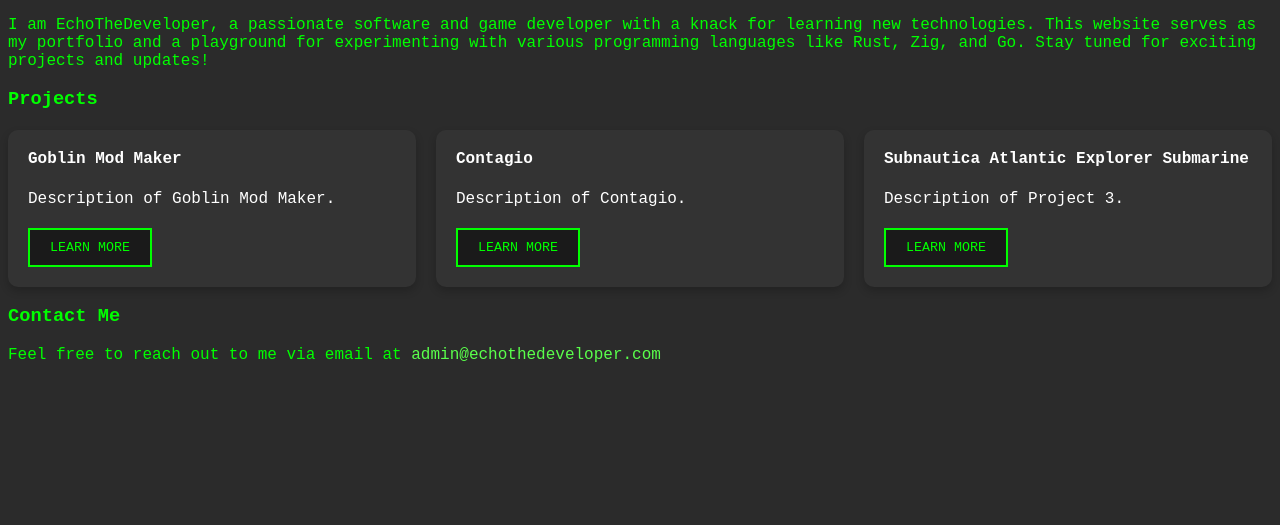
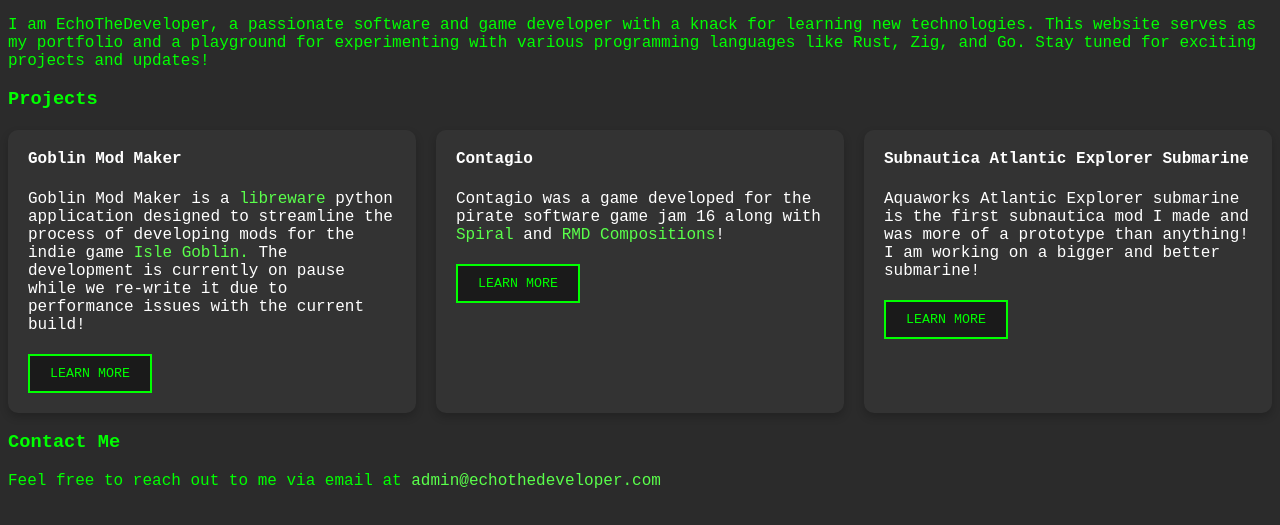
Before and after one commit to EchoTheDeveloper/EchoTheDeveloperCom, a plain HTML site: page index.html in a window 1280 px wide. Shown: the part 105-630 px from the top of the page. Drawn offline with Linux system fonts and the light colour scheme.

Commit message:
Added temporary project descriptions to all 3 projects

```diff
--- a/index.html
+++ b/index.html
@@ -21,17 +21,17 @@
         <div class="projects-grid">
             <div class="project-card">
                 <h4>Goblin Mod Maker</h4>
-                <p>Description of Goblin Mod Maker.</p>
+                <p>Goblin Mod Maker is a <a href="https://www.libreware.org/p/libreware-definition.html#gsc.tab=0">libreware</a> python application designed to streamline the process of developing mods for the indie game <a href="https://store.steampowered.com/app/1688640/Isle_Goblin/">Isle Goblin.</a> The development is currently on pause while we re-write it due to performance issues with the current build!</p>
                 <button onclick="window.location.href='https://github.com/EchoTheDeveloper/Goblin-Mod-Maker'">Learn More</button>
             </div>
             <div class="project-card">
                 <h4>Contagio</h4>
-                <p>Description of Contagio.</p>
+                <p>Contagio was a game developed for the pirate software game jam 16 along with <a href="https://spiraldevs.xyz">Spiral</a> and <a href="https://rmdcompositions.com/">RMD Compositions</a>!</p>
                 <button onclick="window.location.href='https://echothedeveloper.itch.io/contagio'">Learn More</button>
             </div>
             <div class="project-card">
                 <h4>Subnautica Atlantic Explorer Submarine</h4>
-                <p>Description of Project 3.</p>
+                <p>Aquaworks Atlantic Explorer submarine is the first subnautica mod I made and was more of a prototype than anything! I am working on a bigger and better submarine!</p>
                 <button onclick="window.location.href='https://www.nexusmods.com/subnautica/mods/1893'">Learn More</button>
             </div>
         </div>
```
